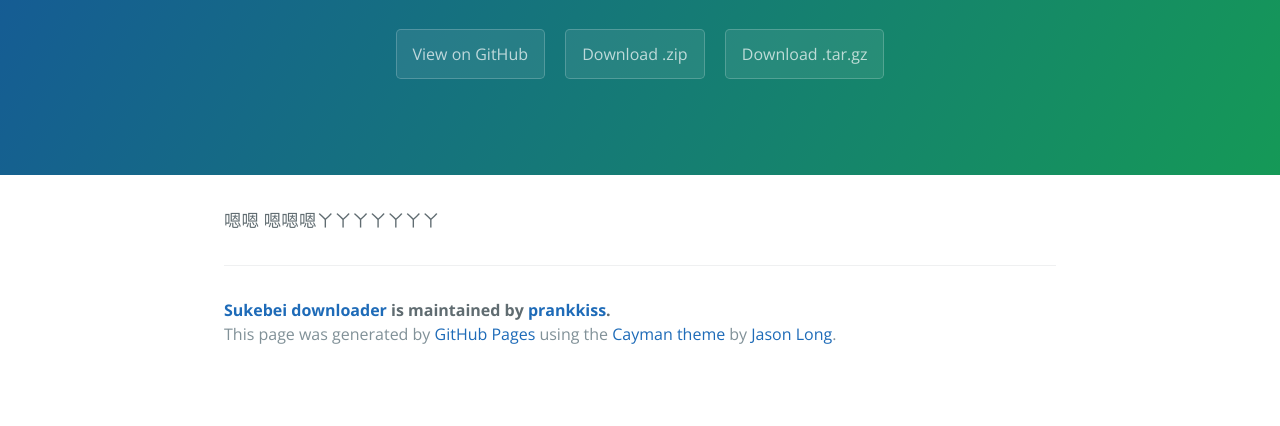
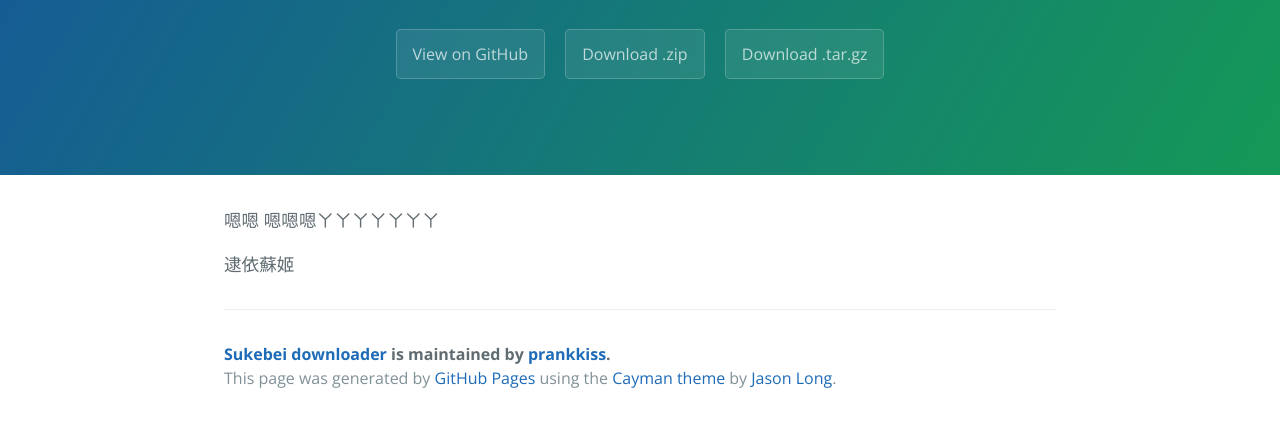
Before and after one commit to sshiftr/Test, a plain HTML site: page index.html in a window 1280 px wide. Shown: the part 208-634 px from the top of the page. Drawn offline with nearby package versions, Linux system fonts and the light colour scheme.

Commit message:
試試抗

```diff
--- a/index.html
+++ b/index.html
@@ -20,7 +20,7 @@
 
     <section class="main-content">
       <p>嗯嗯 嗯嗯嗯ㄚㄚㄚㄚㄚㄚㄚ</p>
-
+        <p>逮依蘇姬</p>
       <footer class="site-footer">
         <span class="site-footer-owner"><a href="https://github.com/prankkiss/Sukebei-Downloader">Sukebei downloader</a> is maintained by <a href="https://github.com/prankkiss">prankkiss</a>.</span>
 
```
